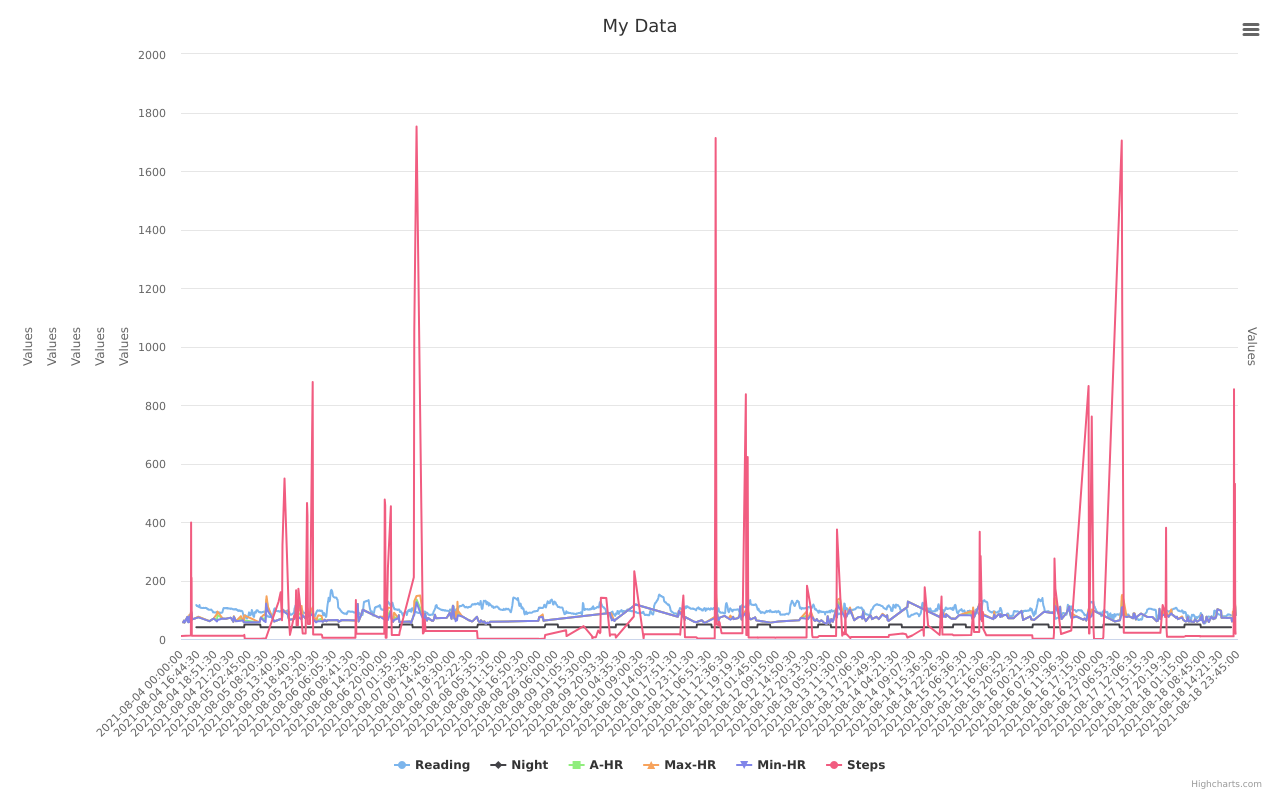
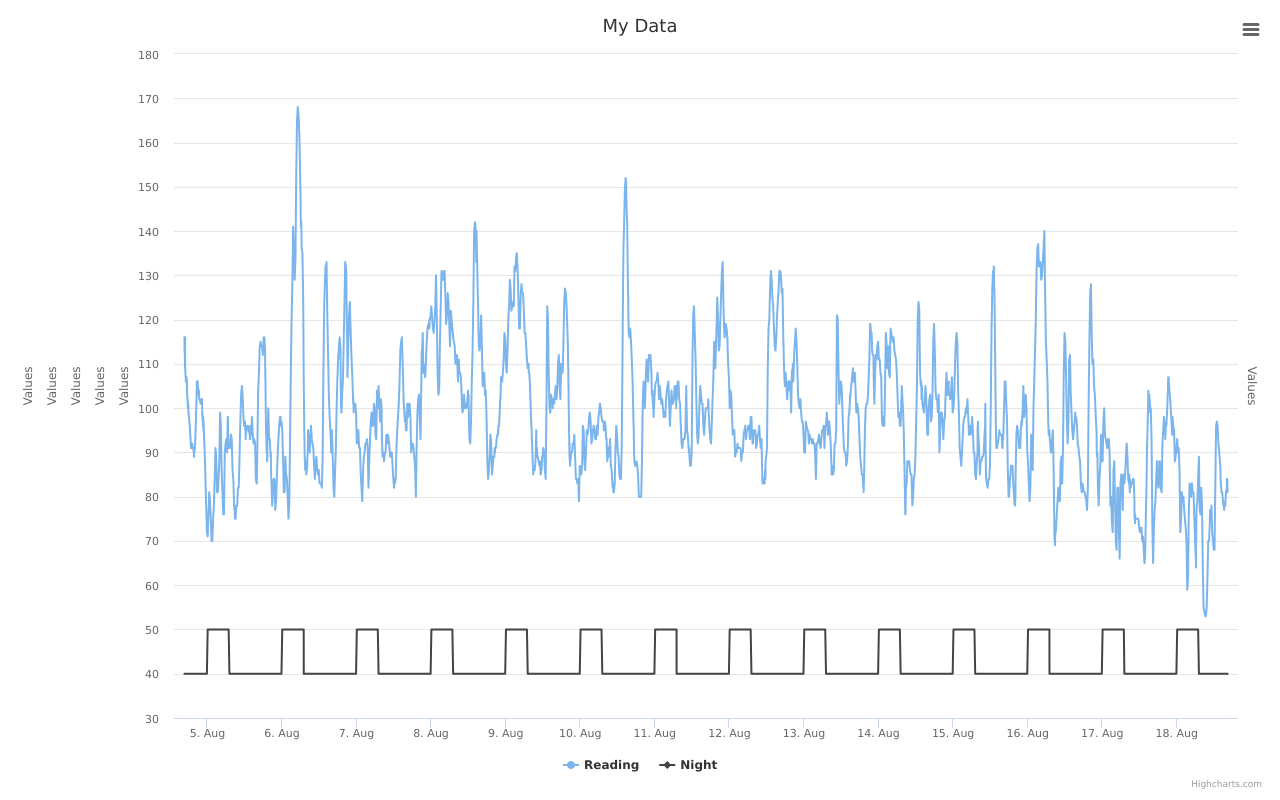
Before and after one commit to jayantwalvekar/jayantwalvekar.github.io, a plain HTML site: page data/index.html in a window 1280 px wide. Drawn offline with nearby package versions, Linux system fonts and the light colour scheme.

Commit message:
Update index.html

```diff
--- a/data/index.html
+++ b/data/index.html
@@ -33,7 +33,7 @@
 		enabled: true
 	  },
             data: {
-               csvURL: './data2.csv',
+               csvURL: './data.csv',
 
             }
          });
```
